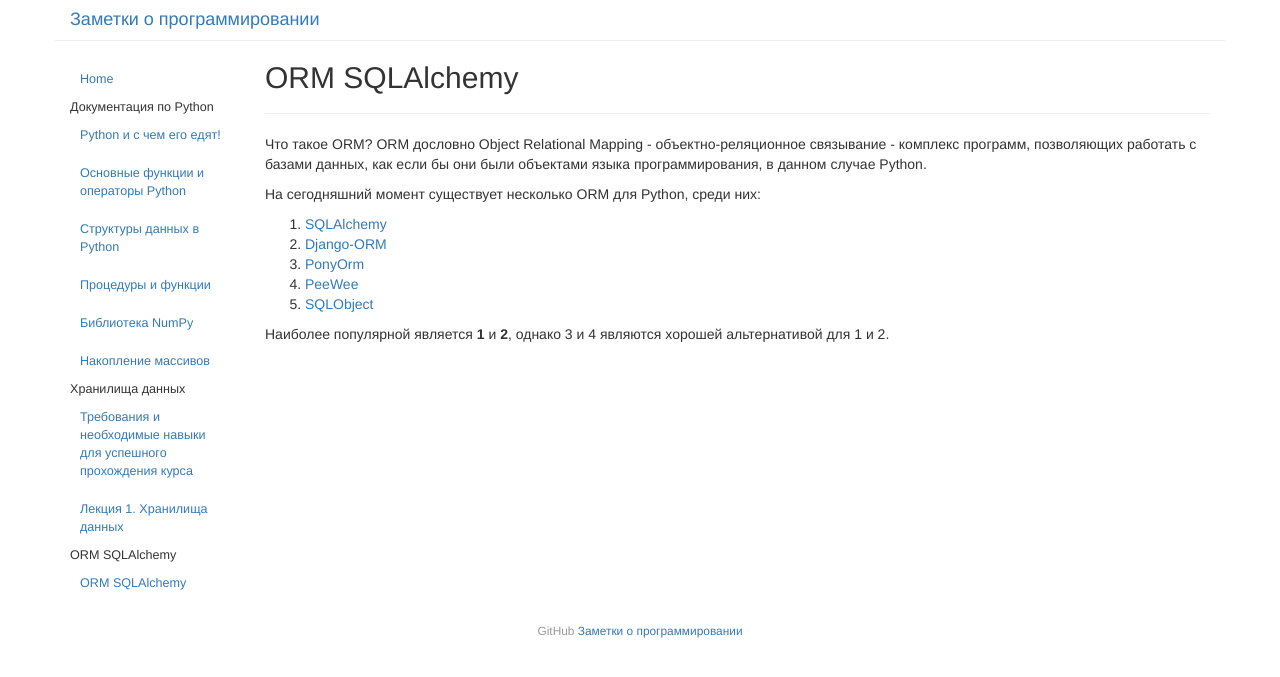
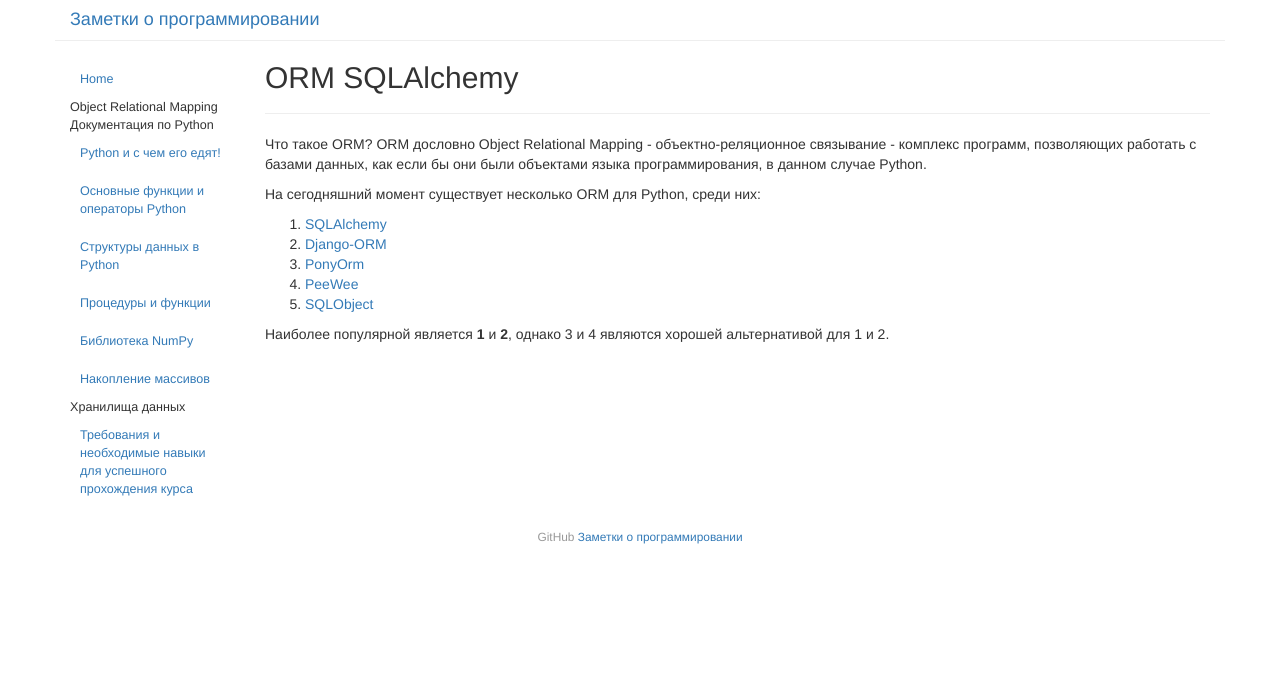
Before and after one commit to kshmirko/kshmirko.github.io, a Jekyll site: the page built from _posts/2018-01-22-orm-sqlalchemy.md, in a window 1280 px wide. Shown: the top 677 px of the page. Built offline with Jekyll 4.4.1, drawn with Linux system fonts in a browser that asks for light colours.

Commit message:
Спрятал некоторые страницы:

```diff
--- a/_config.yml
+++ b/_config.yml
@@ -21,7 +21,7 @@ codeurl: 'https://github.com/kshmirko/kshmirko.github.io/'
 sections: [
     ['python', 'Документация по Python'],
     ['datawarehouse', 'Хранилища данных'],
-    ['sqlalchemy', 'ORM SQLAlchemy'],
+    ['orm', 'Object Relational Mapping'],
     ['post', 'Заметки']
 ]
 
--- a/_posts/2018-01-22-orm-sqlalchemy.md
+++ b/_posts/2018-01-22-orm-sqlalchemy.md
@@ -1,8 +1,9 @@
 ---
 layout: page
 title: "ORM SQLAlchemy"
-category: sqlalchemy
+category: orm
 date: 2018-01-22 11:11:57
+publish: False
 ---
 
 Что такое ORM? ORM дословно Object Relational Mapping - объектно-реляционное связывание - комплекс программ, позволяющих работать с базами данных, как если бы они были объектами языка программирования, в данном случае Python.
```
Also changed, not shown: _posts/2018-01-19-lection-1.md (+1 -0 lines).
